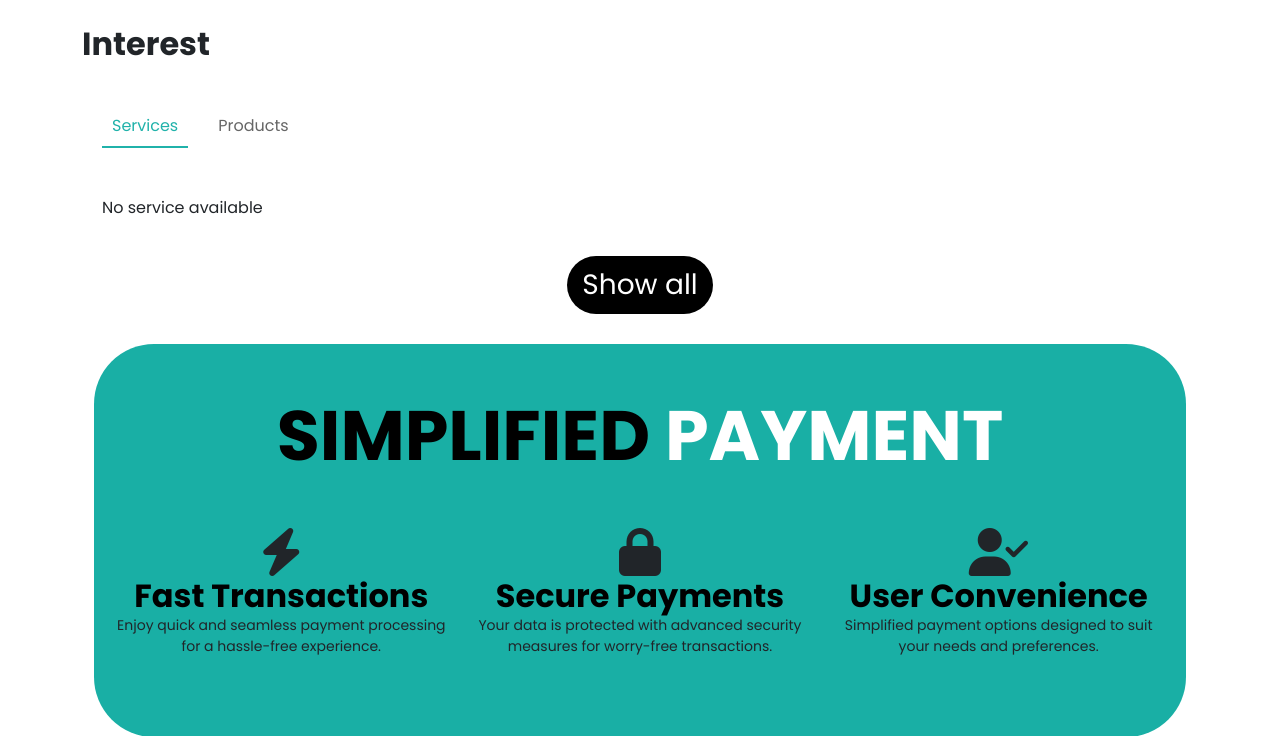
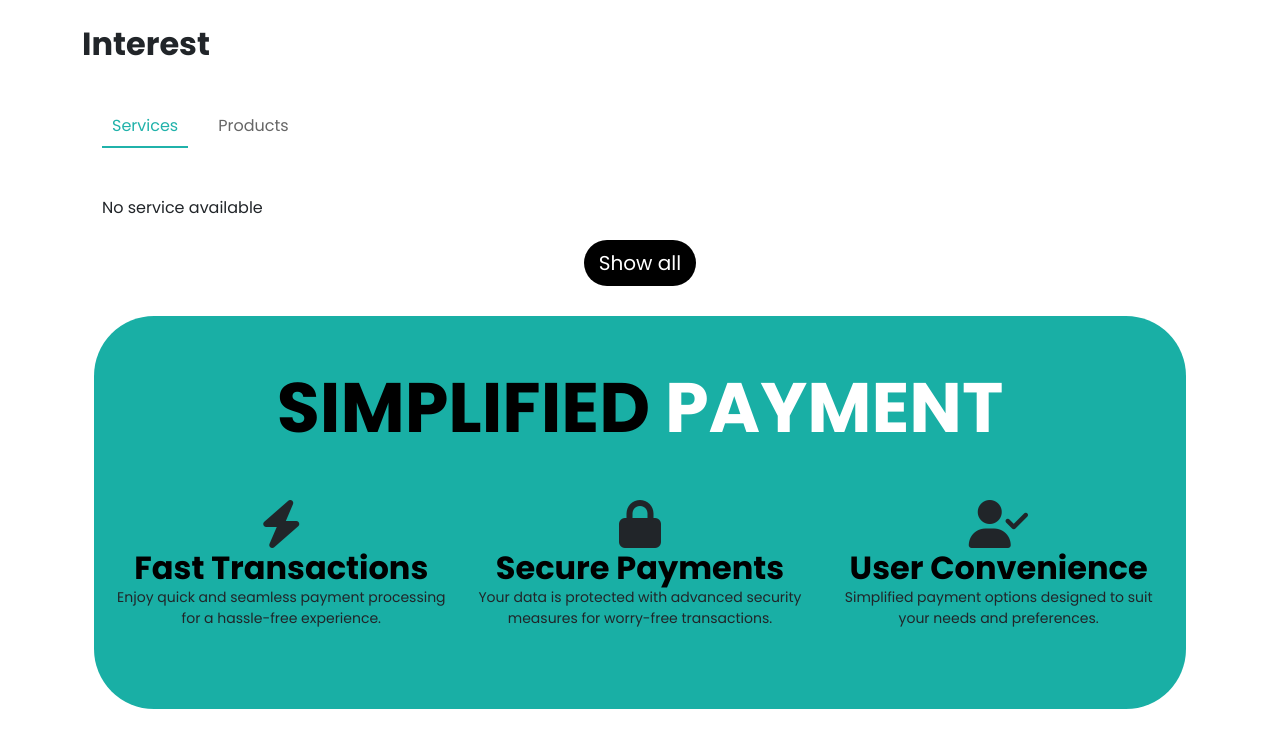
Before and after one commit to ServeITPH/ServeIT, a PHP site: page /cart.php in a window 1280 px wide. Shown: the part 782-1518 px from the top of the page. Run offline with PHP 8.4, Linux system fonts and the light colour scheme; the visitor is signed in with stand-in values (Sample User, id 1); data that the repository does not hold is empty.

Commit message:
API batch insert & modified cart

```diff
--- a/cart.php
+++ b/cart.php
@@ -212,9 +212,9 @@ $fetchProduct = executeQuery($productQuery);
 
 
         <div class="tabs">
-            <div class="tab-buttons">
-                <button class="tab-btn active" onclick="showTab('services')">Services</button>
-                <button class="tab-btn" onclick="showTab('products')">Products</button>
+            <div class="tab-buttons d-flex flex-row">
+                <button class="tab-btn nav-link active" onclick="showTab('services')">Services</button>
+                <button class="tab-btn nav-link" onclick="showTab('products')">Products</button>
             </div>
 
             <div class="container mt-5">
@@ -314,9 +314,9 @@ $fetchProduct = executeQuery($productQuery);
 
 
         <!-- Show all button -->
-        <div class="d-flex justify-content-center mt-3">
+        <div class="d-flex justify-content-center">
             <a id="showAllBtn" href="products.php">
-                <button type="button" class="btn rounded-5 fs-3 fw-normal"
+                <button type="button" class="btn rounded-5 fs-5 fw-normal"
                     style="background-color:rgb(0, 0, 0); color: white;">
                     Show all
                 </button>
@@ -332,21 +332,6 @@ $fetchProduct = executeQuery($productQuery);
         <script src="https://cdn.jsdelivr.net/npm/bootstrap@5.3.3/dist/js/bootstrap.bundle.min.js"
             integrity="sha384-YvpcrYf0tY3lHB60NNkmXc5s9fDVZLESaAA55NDzOxhy9GkcIdslK1eN7N6jIeHz"
             crossorigin="anonymous"></script>
-
-
-        <script>
-            function showTab(tabName) {
-                document.querySelectorAll('.tab-content').forEach(tab => {
-                    tab.style.display = 'none';
-                });
-                document.querySelectorAll('.tab-btn').forEach(btn => {
-                    btn.classList.remove('active');
-                });
-                document.getElementById(tabName).style.display = 'block';
-                event.target.classList.add('active');
-            }
-        </script>
-
 
         <script>
             function showTab(tab) {
@@ -369,6 +354,19 @@ $fetchProduct = executeQuery($productQuery);
             }
         </script>
 
+        <script>
+            function showTab(tabName) {
+                document.querySelectorAll('.tab-content').forEach(tab => {
+                    tab.style.display = 'none';
+                });
+                document.querySelectorAll('.tab-btn').forEach(btn => {
+                    btn.classList.remove('active');
+                });
+                document.getElementById(tabName).style.display = 'block';
+                event.target.classList.add('active');
+            }
+        </script>
+
 </body>
 
 </html>
```
Also changed, not shown: assets/api/items.php (+5 -3 lines), assets/css/cart/cart.css (line endings or trailing spaces).
